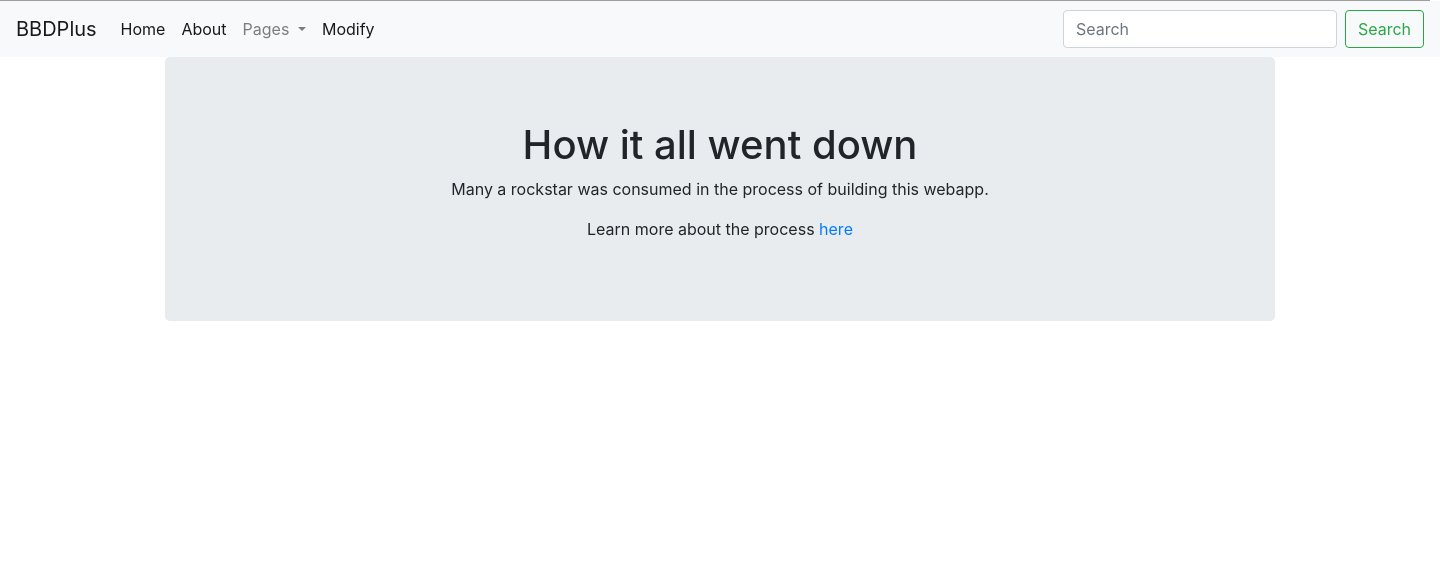
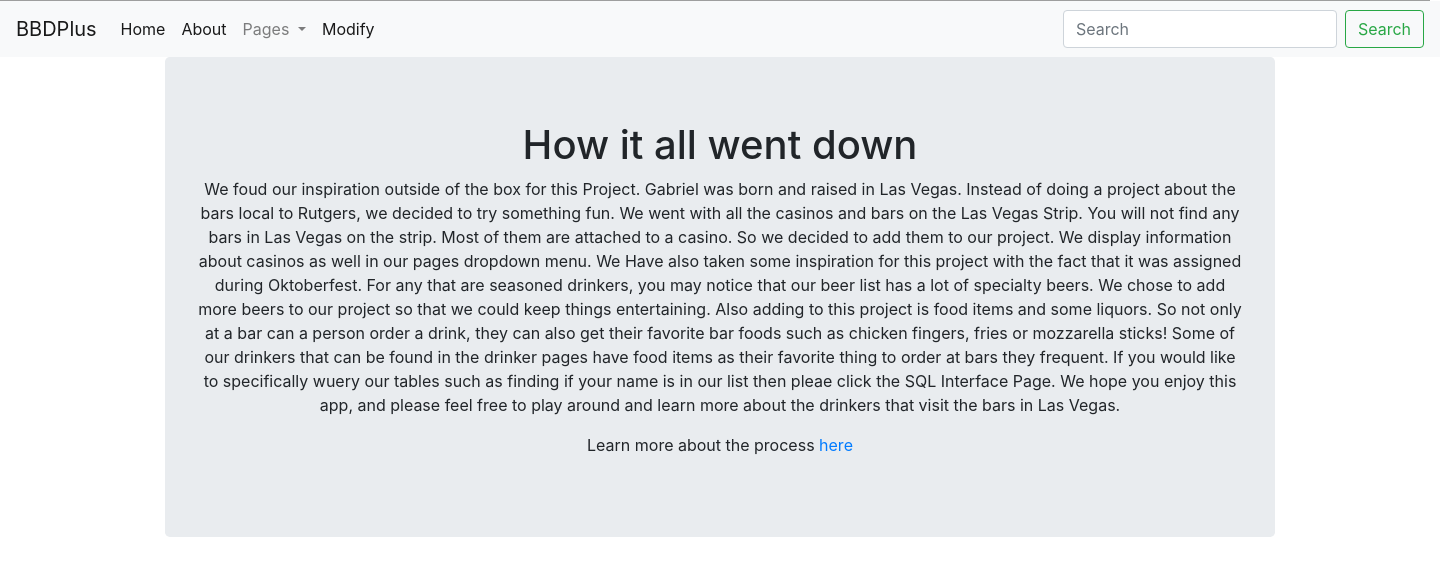
Before and after one commit to tinaj12321/BarBeerDrinker, a Flask app: page /about in a window 1440 px wide. Shown: the part 199-775 px from the top of the page. Run offline with Flask 2, Linux system fonts and the light colour scheme; parts of the project's set-up code (start-up, migrations or seed data) failed here and were passed over; some libraries are stand-ins or nearby versions; grey boxes are pictures that could not be loaded.

Commit message:
changes made final product for these

```diff
--- a/server/BarBeerDrinker/templates/about.html
+++ b/server/BarBeerDrinker/templates/about.html
@@ -8,8 +8,8 @@
 	<head>
 	<title> About this Project</title>
 	</head>
-<h1>How it all went down</h1>
-		<p>Many a rockstar was consumed in the process of building this webapp.</p>
+		<h1>How it all went down</h1>
+		<p>We foud our inspiration outside of the box for this Project. Gabriel was born and raised in Las Vegas. Instead of doing a project about the bars local to Rutgers, we decided to try something fun. We went with all the casinos and bars on the Las Vegas Strip. You will not find any bars in Las Vegas on the strip. Most of them are attached to a casino. So we decided to add them to our project. We display information about casinos as well in our pages dropdown menu. We Have also taken some inspiration for this project with the fact that it was assigned during Oktoberfest. For any that are seasoned drinkers, you may notice that our beer list has a lot of specialty beers. We chose to add more beers to our project so that we could keep things entertaining. Also adding to this project is food items and some liquors. So not only at a bar can a person order a drink, they can also get their favorite bar foods such as chicken fingers, fries or mozzarella sticks! Some of our drinkers that can be found in the drinker pages have food items as their favorite thing to order at bars they frequent. If you would like to specifically wuery our tables such as finding if your name is in our list then pleae click the SQL Interface Page. We hope you enjoy this app, and please feel free to play around and learn more about the drinkers that visit the bars in Las Vegas.</p>
 		<p>
 			Learn more about the process <a href = "https://drive.google.com/open?id=1OsldjGYBaZmfWJsk9XgYi9nvmQN1IZ4Qlo2Jd3C62UY" target="_blank" >here</a>
 		</p>
--- a/server/BarBeerDrinker/templates/submission.html
+++ b/server/BarBeerDrinker/templates/submission.html
@@ -1,4 +1,3 @@
 <h1>Submission Received Successful</h1>
-<p> You inserted
-{{consumable}}</p>
+<p> You inserted</p>
 <h2><a href = {{ url_for('hello_world')}}>Go Home</h2>
```
